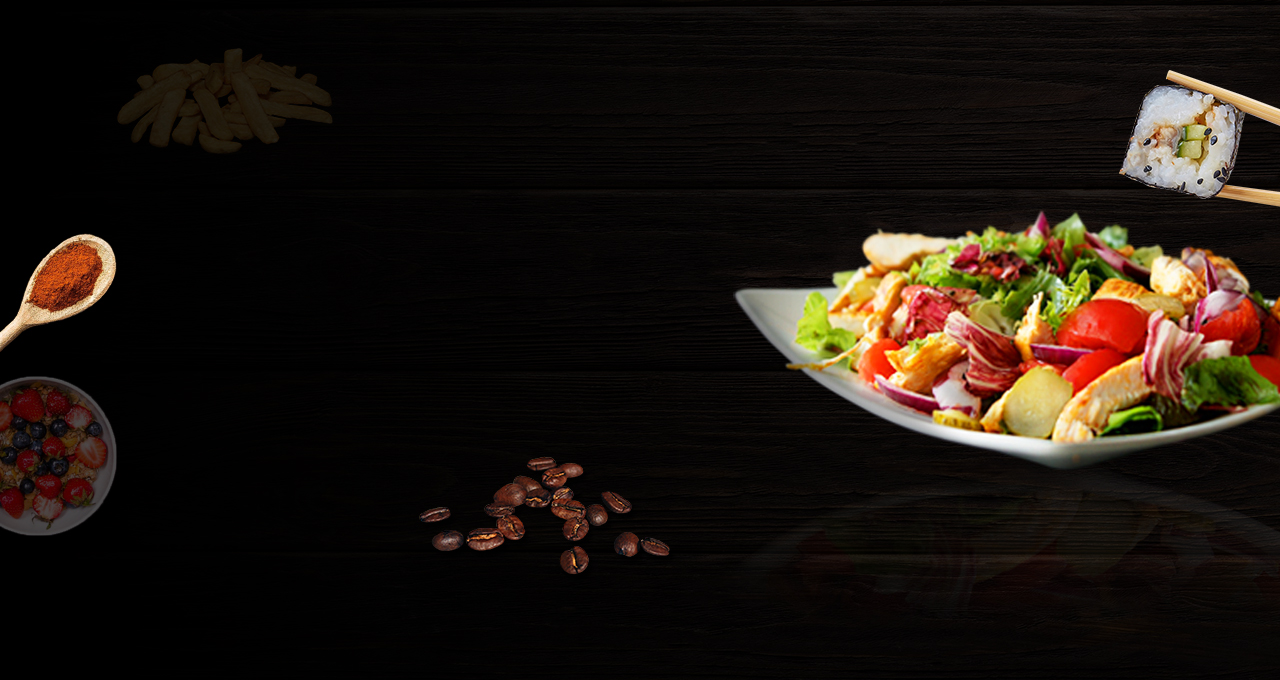
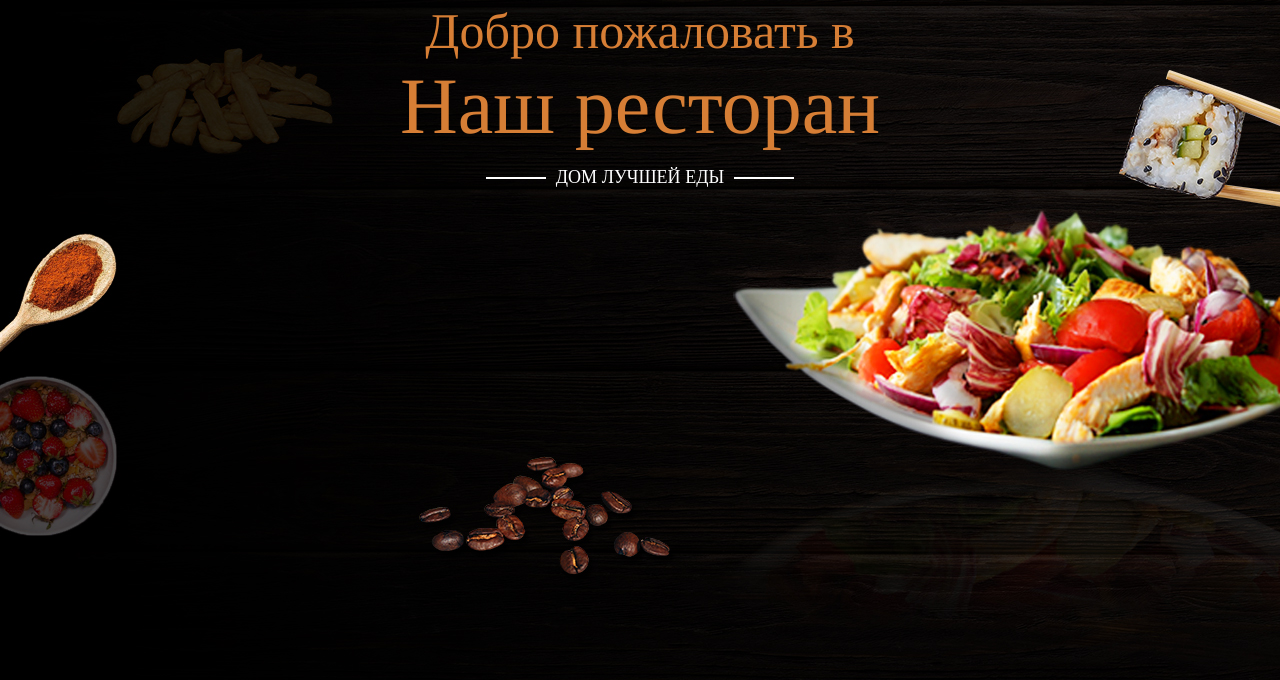
Before and after one commit to restorator12/asian-food, a plain HTML site: page index.html in a window 1280 px wide. Shown: the part 120-800 px from the top of the page. Drawn offline with nearby package versions, Linux system fonts and the light colour scheme.

Commit message:
Add files via upload

```diff
--- a/index.html
+++ b/index.html
@@ -8,6 +8,11 @@
     <link rel="preconnect" href="https://fonts.gstatic.com" crossorigin />
     <link
       href="https://fonts.googleapis.com/css2?family=Open+Sans:ital,wght@0,300;0,400;0,500;0,600;0,700;0,800;1,300;1,400;1,500;1,600;1,700;1,800&display=swap"
+      rel="stylesheet"
+    />
+
+    <link
+      href="https://fonts.googleapis.com/css2?family=Tinos:ital,wght@0,400;0,700;1,400;1,700&display=swap"
       rel="stylesheet"
     />
     <link rel="stylesheet" href="style.css" />
@@ -50,6 +55,13 @@
             </div>
           </div>
         </div>
+        <div class="header-down">
+          <div class="header-title">
+            Добро пожаловать в
+            <div class="header-subtitle">Наш ресторан</div>
+            <div class="header-secondary-subtitle">дом лучшей еды</div>
+          </div>
+        </div>
       </div>
     </div>
   </body>
--- a/style.css
+++ b/style.css
@@ -84,3 +84,50 @@ body {
 .btn:hover {
   background-color: #ebf3ed;
 }
+.header-title {
+  font-family: "Tinos";
+  font-style: normal;
+  font-weight: 400;
+  font-size: 50px;
+  line-height: 57px;
+  text-align: center;
+  color: #d67e35;
+}
+.header-subtitle {
+  font-family: "Tinos";
+  font-style: normal;
+  font-weight: 400;
+  font-size: 80px;
+  line-height: 92px;
+
+  color: #d67e35;
+}
+.header-secondary-subtitle {
+  font-family: "Open Sans";
+  font-style: normal;
+  font-weight: 400;
+  font-size: 18px;
+  line-height: 25px;
+  text-transform: uppercase;
+  margin-top: 12px;
+  color: #ffffff;
+  position: relative;
+}
+.header-secondary-subtitle::after {
+  content: "";
+  position: absolute;
+  height: 2px;
+  width: 60px;
+  background-color: #fff;
+  top: 50%;
+  margin-left: 10px;
+}
+.header-secondary-subtitle::before {
+  content: "";
+  position: absolute;
+  height: 2px;
+  width: 60px;
+  background-color: #fff;
+  top: 50%;
+  margin-left: calc(-70px);
+}
```
